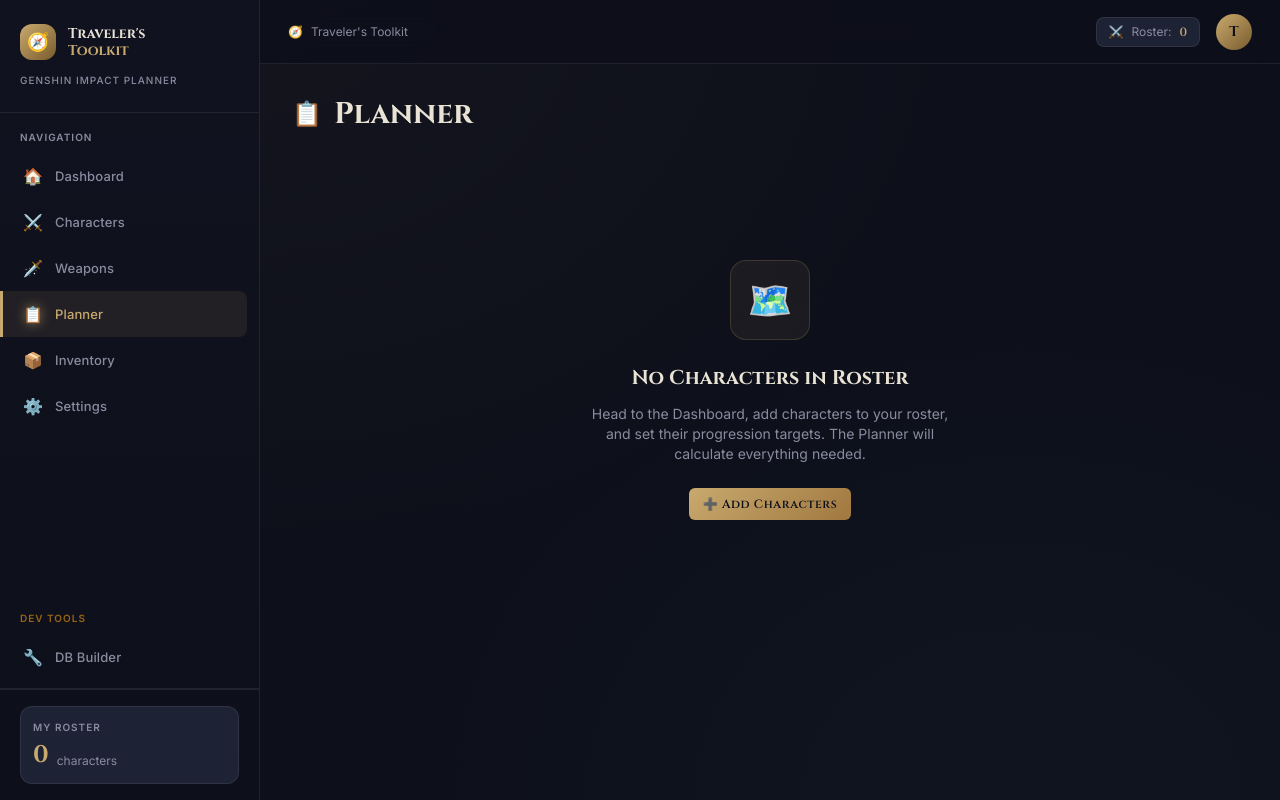
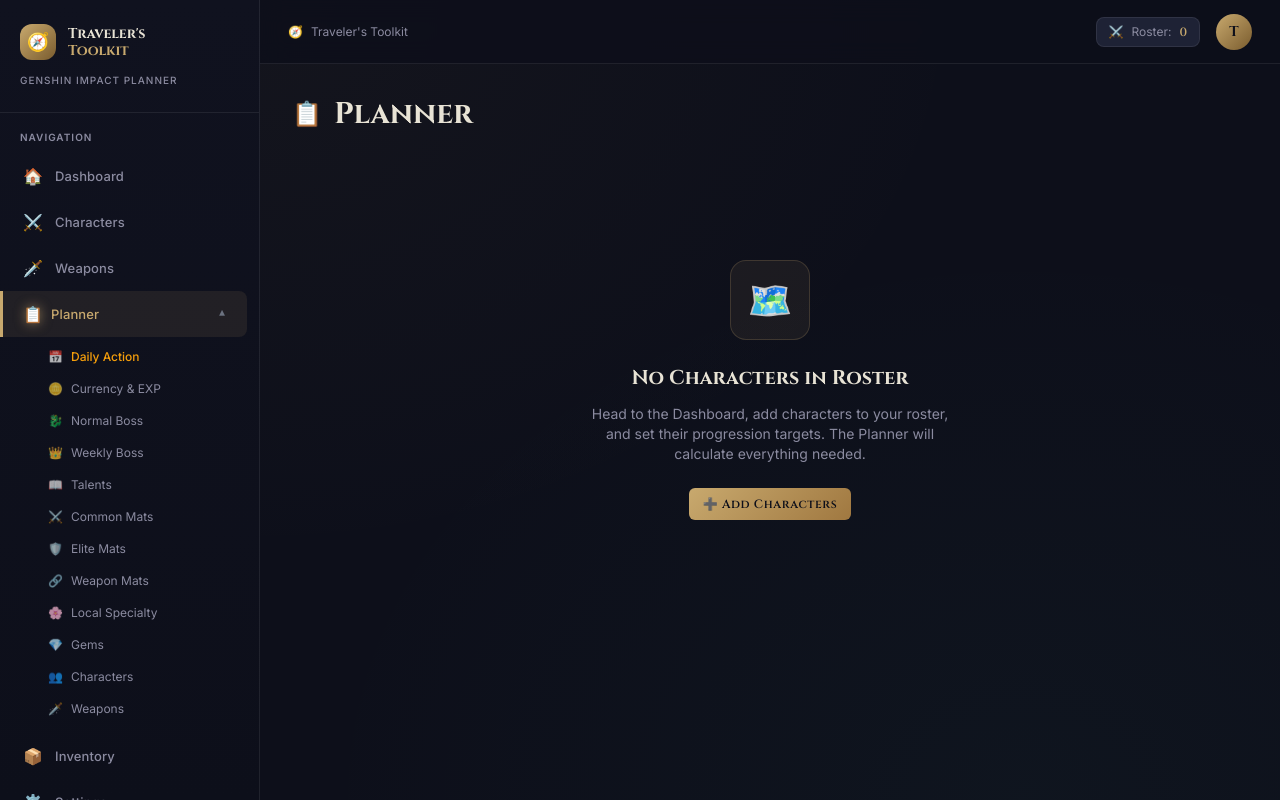
Before and after one commit to ItsCryp7iC/travelers-toolkit, a React (Vite) app: page /planner in a window 1280 px wide. Built offline with nearby package versions, Linux system fonts and the light colour scheme.

Commit message:
refactor: Migrate Planner navigation tabs to sidebar accordion submenu
Removed the horizontal tab bar from the Planner page and integrated its views into a collapsible sidebar accordion. Updated state management to utilize URL search parameters, resulting in a cleaner dashboard layout.

```diff
--- a/src/layouts/AppLayout.jsx
+++ b/src/layouts/AppLayout.jsx
@@ -1,5 +1,5 @@
 import React, { useState } from 'react'
-import { NavLink, Outlet } from 'react-router-dom'
+import { NavLink, Link, Outlet, useLocation } from 'react-router-dom'
 import useStore from '../store/useStore'
 
 const navItems = [
@@ -11,13 +11,32 @@
   { to: '/settings',   label: 'Settings',    icon: '⚙️', id: 'nav-settings' },
 ]
 
+const PLANNER_TABS = [
+  { id: 'daily_action', label: 'Daily Action', icon: '📅' },
+  { id: 'currency_exp', label: 'Currency & EXP', icon: '🪙' },
+  { id: 'normal_boss', label: 'Normal Boss', icon: '🐉' },
+  { id: 'weekly_boss', label: 'Weekly Boss', icon: '👑' },
+  { id: 'talent', label: 'Talents', icon: '📖' },
+  { id: 'common_enhancement', label: 'Common Mats', icon: '⚔️' },
+  { id: 'elite_enhancement', label: 'Elite Mats', icon: '🛡️' },
+  { id: 'weapon_ascension', label: 'Weapon Mats', icon: '🔗' },
+  { id: 'local_specialty', label: 'Local Specialty', icon: '🌸' },
+  { id: 'character_gem', label: 'Gems', icon: '💎' },
+  { id: 'per_character', label: 'Characters', icon: '👥' },
+  { id: 'per_weapon', label: 'Weapons', icon: '🗡️' }
+];
+
 const devItems = [
   { to: '/builder', label: 'DB Builder', icon: '🔧', id: 'nav-builder' },
 ]
 
 export default function AppLayout() {
+  const location = useLocation();
   const [sidebarOpen, setSidebarOpen] = useState(false)
+  const [isPlannerOpen, setIsPlannerOpen] = useState(location.pathname === '/planner')
   const rosterCount = useStore((s) => Object.keys(s.roster).length)
+
+  const currentTab = new URLSearchParams(location.search).get('tab') || 'daily_action';
 
   return (
     <div className="page-bg min-h-screen">
@@ -51,7 +70,45 @@
           <p className="px-5 mb-2 text-[10px] font-semibold text-[var(--muted)] tracking-widest uppercase">
             Navigation
           </p>
-          {navItems.map((item) => (
+          {navItems.map((item) => {
+            if (item.id === 'nav-planner') {
+              return (
+                <div key={item.to} className="flex flex-col">
+                  <div
+                    className={`sidebar-nav-link cursor-pointer flex items-center justify-between ${location.pathname === '/planner' ? 'active' : ''}`}
+                    onClick={() => setIsPlannerOpen(!isPlannerOpen)}
+                  >
+                    <div className="flex items-center">
+                      <span className="nav-icon text-base w-5 text-center mr-2">{item.icon}</span>
+                      <span>{item.label}</span>
+                    </div>
+                    <span className={`text-[10px] text-gray-500 transition-transform ${isPlannerOpen ? 'rotate-180' : ''}`}>▼</span>
+                  </div>
+                  {isPlannerOpen && (
+                    <div className="flex flex-col mt-1 mb-2">
+                      {PLANNER_TABS.map(tab => {
+                        const isTabActive = location.pathname === '/planner' && currentTab === tab.id;
+                        return (
+                          <Link
+                            key={tab.id}
+                            to={`/planner?tab=${tab.id}`}
+                            className={`flex items-center gap-2 py-2 pl-12 pr-4 text-xs transition-colors ${
+                              isTabActive ? 'text-amber-500 font-medium' : 'text-[var(--muted)] hover:text-gray-200'
+                            }`}
+                            onClick={() => setSidebarOpen(false)}
+                          >
+                            <span className="opacity-70">{tab.icon}</span>
+                            <span>{tab.label}</span>
+                          </Link>
+                        )
+                      })}
+                    </div>
+                  )}
+                </div>
+              );
+            }
+
+            return (
               <NavLink
                 key={item.to}
                 to={item.to}
@@ -65,7 +122,8 @@
                 <span className="nav-icon text-base w-5 text-center">{item.icon}</span>
                 <span>{item.label}</span>
               </NavLink>
-          ))}
+            )
+          })}
         </nav>
 
         {/* Dev Tools */}
--- a/src/pages/Planner.jsx
+++ b/src/pages/Planner.jsx
@@ -1,5 +1,5 @@
 import React, { useMemo, useState, useCallback } from 'react'
-import { Link } from 'react-router-dom'
+import { Link, useSearchParams } from 'react-router-dom'
 import useStore from '../store/useStore'
 import { aggregateRosterCosts, computeToFarm } from '../utils/aggregator'
 import { formatNumber, formatItemName } from '../utils/calculator'
@@ -298,7 +298,8 @@
   const trackedWeapons = useStore(s => s.trackedWeapons)
   const inventory = useStore(s => s.inventory)
 
-  const [activeTab, setActiveTab] = useState('daily_action')
+  const [searchParams] = useSearchParams();
+  const activeTab = searchParams.get('tab') || 'daily_action';
   const [charSearchQuery, setCharSearchQuery] = useState('')
   const [weaponSearchQuery, setWeaponSearchQuery] = useState('')
 
@@ -910,20 +911,6 @@
     </div>
   )
 
-  const TABS = [
-    { id: 'daily_action', label: 'Daily Action', icon: '📅' },
-    { id: 'currency_exp', label: 'Currency & EXP', icon: '🪙' },
-    { id: 'normal_boss', label: 'Normal Boss', icon: '🐉' },
-    { id: 'weekly_boss', label: 'Weekly Boss', icon: '👑' },
-    { id: 'talent', label: 'Talents', icon: '📖' },
-    { id: 'common_enhancement', label: 'Common Mats', icon: '⚔️' },
-    { id: 'elite_enhancement', label: 'Elite Mats', icon: '🛡️' },
-    { id: 'weapon_ascension', label: 'Weapon Mats', icon: '🔗' },
-    { id: 'local_specialty', label: 'Local Specialty', icon: '🌸' },
-    { id: 'character_gem', label: 'Gems', icon: '💎' },
-    { id: 'per_character', label: 'Characters', icon: '👥' },
-    { id: 'per_weapon', label: 'Weapons', icon: '🗡️' }
-  ];
 
   return (
     <div className="animate-fade-in">
@@ -949,22 +936,6 @@
           sub={toFarm.allDone ? '✅ All stocked!' : 'materials left'} />
       </div>
 
-      {/* ── Tabs Navigation ── */}
-      <div className="grid grid-cols-2 md:grid-cols-3 lg:grid-cols-4 xl:grid-cols-6 gap-3 mb-8">
-        {TABS.map(tab => (
-          <button
-            key={tab.id}
-            onClick={() => setActiveTab(tab.id)}
-            className={`flex items-center justify-center gap-2 px-3 py-2.5 rounded-lg text-xs font-medium transition-all border ${
-              activeTab === tab.id
-                ? 'bg-[#1a1c23] border-amber-500/80 text-amber-500 shadow-[0_0_10px_rgba(245,158,11,0.1)]'
-                : 'bg-transparent border-white/5 text-gray-400 hover:bg-white/5 hover:text-gray-200 hover:border-white/10'
-            }`}
-          >
-            <span>{tab.icon}</span> <span>{tab.label}</span>
-          </button>
-        ))}
-      </div>
 
       {/* ── Tab Content ── */}
       <div className="animate-fade-in">
```
Lines whose indentation alone changed are shown as unchanged.
